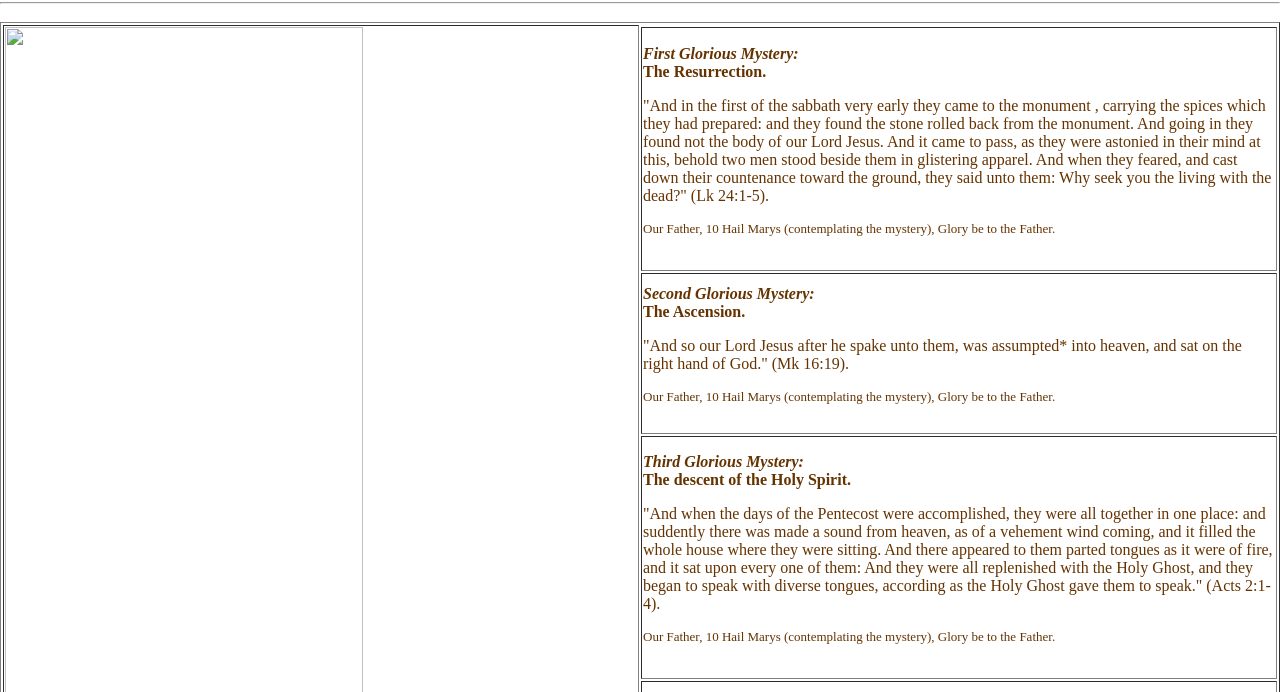
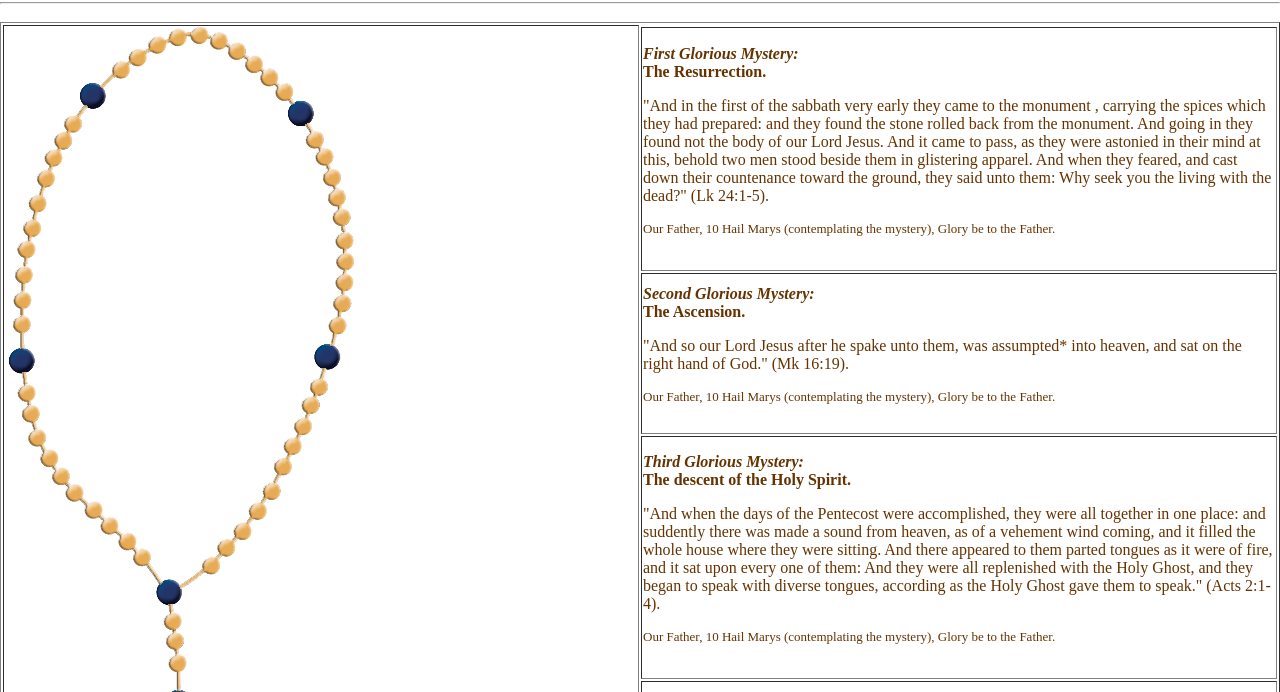
Before and after one commit to SF-Rocker/rosary-archive, a plain HTML site: page glorious/index.html in a window 1280 px wide. Shown: the part 85-777 px from the top of the page. Drawn offline with Linux system fonts and the light colour scheme.

Commit message:
Update index.html
2

```diff
--- a/glorious/index.html
+++ b/glorious/index.html
@@ -57,7 +57,7 @@ function printDiv()
            <table border="1" width="100%">
             <tbody>
              <tr>
-              <td rowspan="5" valign="top"> <img border="0" src="rosary-archive/glorious/rosario3.png" width="358" height="834" />
+              <td rowspan="5" valign="top"> <img border="0" src="/rosary-archive/glorious/rosario3.png" width="358" height="834" />
 			  </td>
 			 </tr>
               <td width="584"><b><font color="#663300"><i>First Glorious Mystery: <br /> </i>The Resurrection.</font></b><p> <font color="#663300">&quot;And in the first of the sabbath very early they came to the monument , carrying the spices which they had prepared: and they found the stone rolled back from the monument. And going in they found not the body of our Lord Jesus. And it came to pass, as they were astonied in their mind at this, behold two men stood beside them in glistering apparel. And when they feared, and cast down their countenance toward the ground, they said unto them: Why seek you the living with the dead?&quot; (Lk 24:1-5).</font> <font color="#663300">&nbsp;</font></p> <p><font color="#663300" size="2">Our Father, 10 Hail Marys (contemplating the mystery), Glory be to the Father.<br /> &nbsp;</font></p>
```
